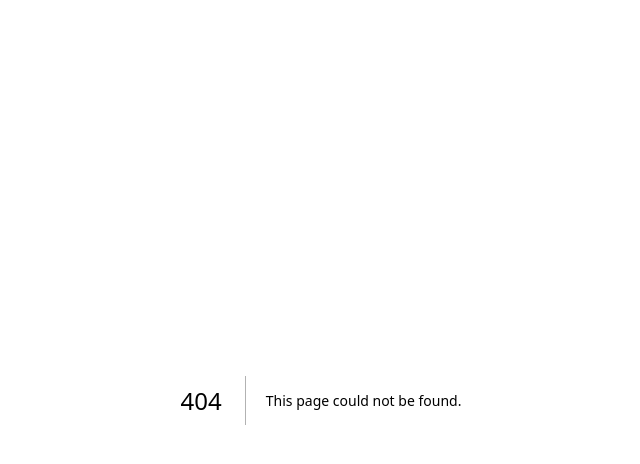
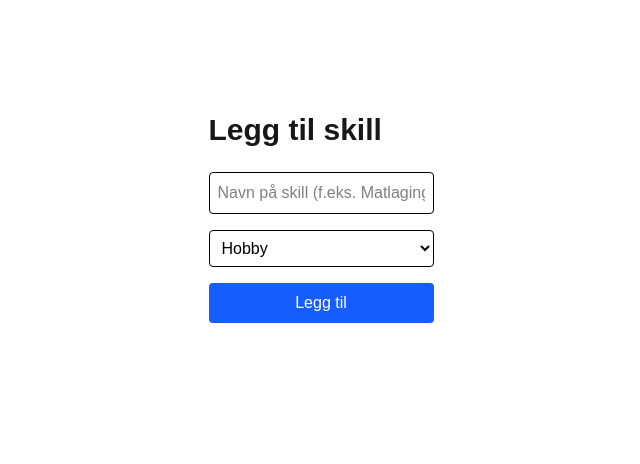
Before and after one commit to Bjarnebrur/min-app, a Next.js app: page /skills in a window 1280 px wide. Before the commit this address had no page. Shown: the top 464 px of the page, without its empty margins (319-959 px from the left). Built offline with nearby package versions, Linux system fonts and the light colour scheme; no server answers.

Commit message:
vis skills på forsiden

```diff
--- a/app/page.tsx
+++ b/app/page.tsx
@@ -1,5 +1,6 @@
 import { createClient } from "@/lib/supabase/server";
 import { redirect } from "next/navigation";
+import Link from "next/link";
 
 export default async function Home() {
   const supabase = await createClient();
@@ -19,10 +20,33 @@ export default async function Home() {
     redirect("/setup");
   }
 
+  const { data: skills } = await supabase
+    .from("skills")
+    .select()
+    .eq("user_id", user!.id);
+
   return (
     <main className="p-8">
       <h1 className="text-3xl font-bold">Hei, {profile.character_name}!</h1>
       <p className="mt-2 text-gray-500">@{profile.username}</p>
+
+      <div className="mt-8">
+        <div className="flex justify-between items-center mb-4">
+          <h2 className="text-xl font-bold">Mine skills</h2>
+          <Link href="/skills" className="bg-blue-600 text-white px-4 py-2 rounded hover:bg-blue-700">
+            + Legg til skill
+          </Link>
+        </div>
+        <ul className="flex flex-col gap-3">
+          {skills?.map((skill) => (
+            <li key={skill.id} className="border p-4 rounded">
+              <p className="font-bold">{skill.name}</p>
+              <p className="text-gray-500 text-sm">{skill.category}</p>
+              <p className="text-sm mt-1">Level {skill.level} — {skill.xp} XP</p>
+            </li>
+          ))}
+        </ul>
+      </div>
     </main>
   );
 }
--- /dev/null
+++ b/app/skills/page.tsx
@@ -0,0 +1,62 @@
+"use client";
+
+import { createClient } from "@/lib/supabase/client";
+import { useState } from "react";
+import { useRouter } from "next/navigation";
+
+export default function SkillsPage() {
+  const [name, setName] = useState("");
+  const [category, setCategory] = useState("hobby");
+  const [error, setError] = useState("");
+  const router = useRouter();
+  const supabase = createClient();
+
+  async function handleSubmit(e: React.FormEvent) {
+    e.preventDefault();
+    const { data: { user } } = await supabase.auth.getUser();
+    if (!user) return;
+
+    const { error } = await supabase.from("skills").insert({
+      user_id: user.id,
+      name,
+      category,
+    });
+
+    if (error) {
+      setError(error.message);
+    } else {
+      router.push("/");
+    }
+  }
+
+  return (
+    <main className="p-8 max-w-sm mx-auto mt-20">
+      <h1 className="text-3xl font-bold mb-6">Legg til skill</h1>
+      {error && <p className="text-red-500 mb-4">{error}</p>}
+      <form onSubmit={handleSubmit} className="flex flex-col gap-4">
+        <input
+          type="text"
+          placeholder="Navn på skill (f.eks. Matlaging)"
+          value={name}
+          onChange={(e) => setName(e.target.value)}
+          className="border p-2 rounded text-black"
+        />
+        <select
+          value={category}
+          onChange={(e) => setCategory(e.target.value)}
+          className="border p-2 rounded text-black"
+        >
+          <option value="hobby">Hobby</option>
+          <option value="skole">Skole</option>
+          <option value="trening">Trening</option>
+        </select>
+        <button
+          type="submit"
+          className="bg-blue-600 text-white p-2 rounded hover:bg-blue-700"
+        >
+          Legg til
+        </button>
+      </form>
+    </main>
+  );
+}
```
